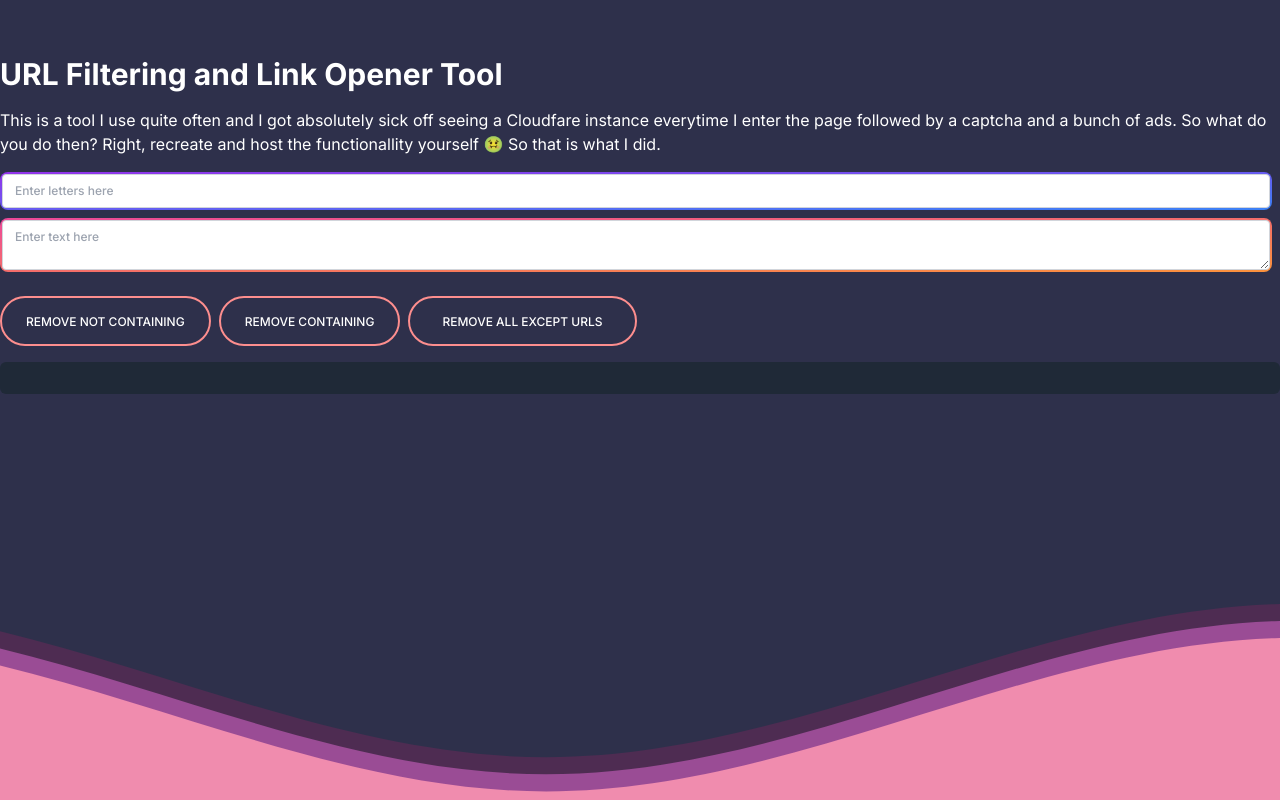
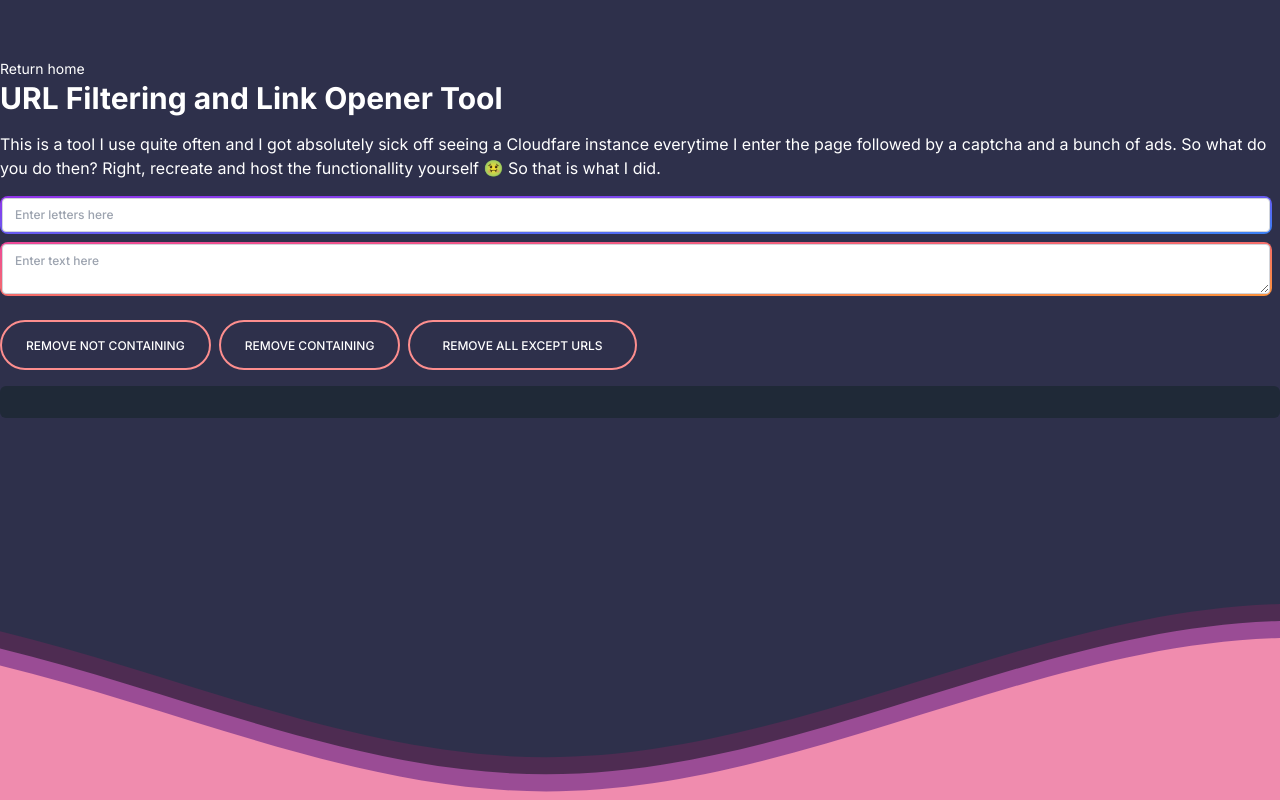
Before and after one commit to remcostoeten/remcostoeten-portfolio, a Next.js app: page /url-extract in a window 1280 px wide. Built offline with nearby package versions, Linux system fonts and the light colour scheme; a web font is replaced by a local one.

Commit message:
Add return

```diff
--- a/app/layout.js
+++ b/app/layout.js
@@ -1,6 +1,7 @@
+import Logo from '@/components/icons/logo';
 import './globals.scss';
 import { Inter } from 'next/font/google';
-
+import Link from 'next/link';
 const inter = Inter({ subsets: ['latin'] });
 
 export const metadata = {
@@ -12,7 +13,12 @@ export const metadata = {
 export default function RootLayout({ children }) {
 	return (
 		<html lang="en">
-			<body className={inter.className}>{children}</body>
+			<body className={inter.className}>
+				{/* <Link className="container" href="/" className="ml-4">
+					<Logo />
+				</Link> */}
+				{children}
+			</body>
 		</html>
 	);
 }
--- a/app/url-extract/page.jsx
+++ b/app/url-extract/page.jsx
@@ -5,6 +5,7 @@ import Prism from 'prismjs';
 import 'prismjs/components/prism-jsx.min.js';
 import AlertMessage from '@/components/ui-elements/AlertMessage';
 import Waves from '@/components/Waves';
+import Link from 'next/link';
 
 function FilteredTextComponent() {
 	const [successMessage, setSuccessMessage] = useState('');
@@ -179,6 +180,9 @@ function FilteredTextComponent() {
 			<Waves />
 
 			<article className="ml-8 w-5/6  container url mx-auto pt-14 z-10">
+				<span className="text-sm text-white">
+					<Link href="/">Return home</Link>
+				</span>
 				<h1 className="text-3xl text-white font-bold mb-4">
 					URL Filtering and Link Opener Tool
 				</h1>
```
